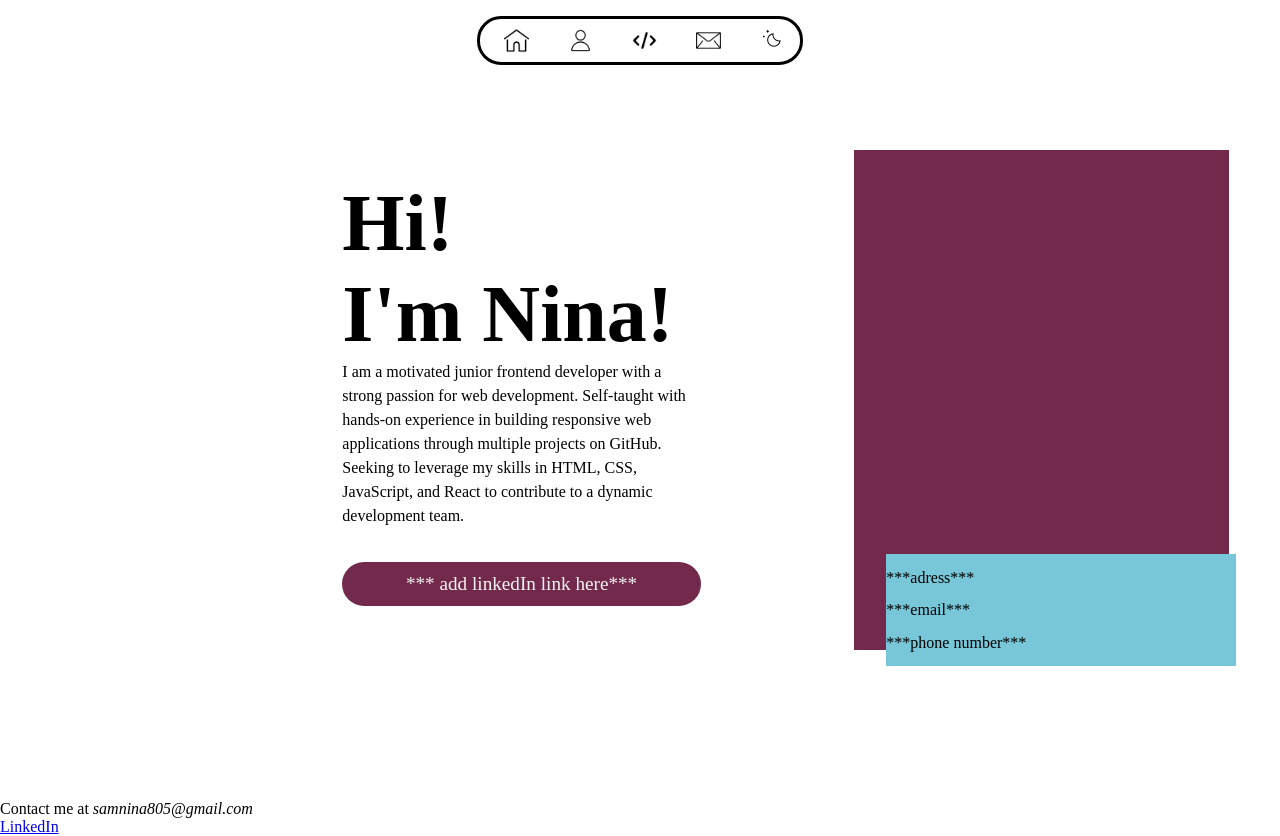
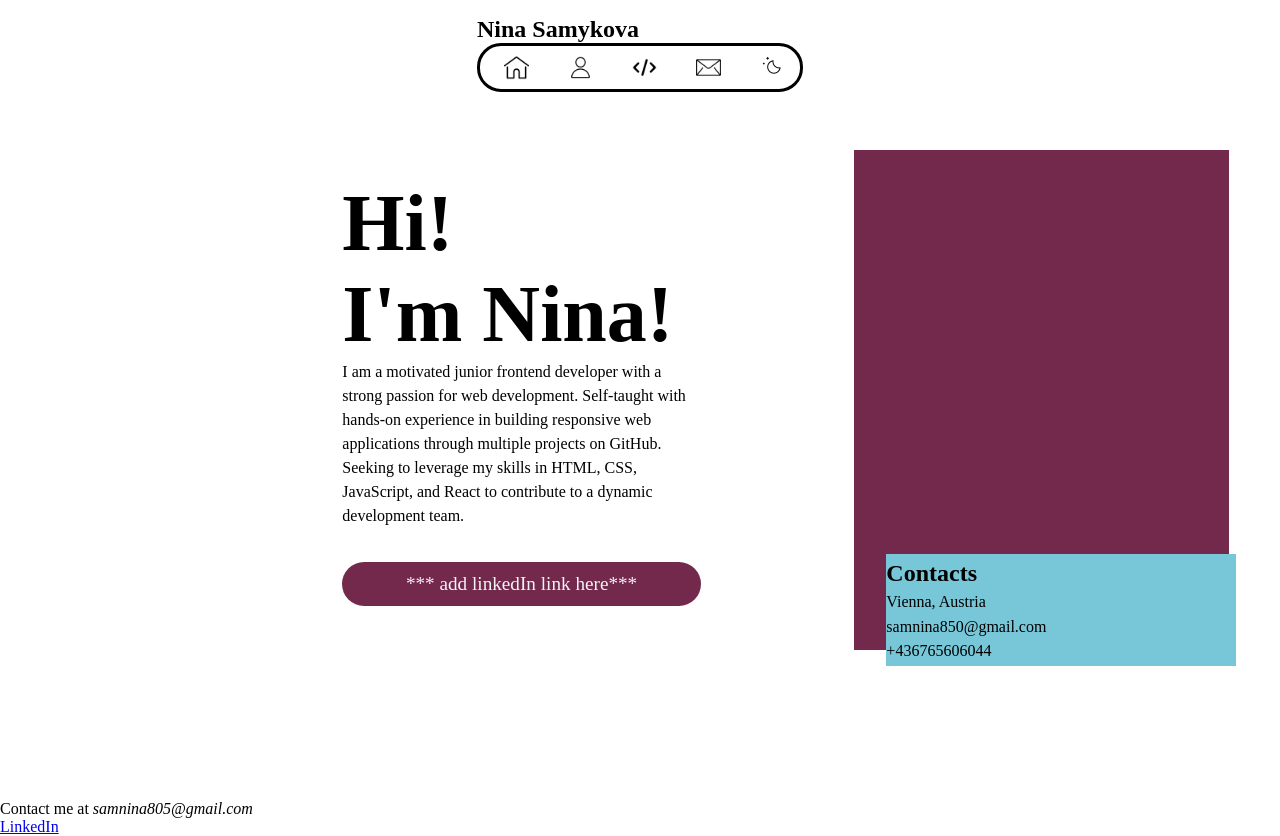
Before and after one commit to Nnisik/my-portfolio, a plain HTML site: page index.html in a window 1280 px wide. Drawn offline with Linux system fonts and the light colour scheme.

Commit message:
reworked page layout

```diff
--- a/index.html
+++ b/index.html
@@ -9,6 +9,10 @@
 <body>
     <header>
         <nav class="nav">
+            <div>
+                <div class="wavy-circle"></div>
+                <h1 class="name">Nina Samykova</h1>
+            </div>
             <article class="container">
                 <ul class="nav-list">
                     <li><a class="link" href="#home"><img class="img" src="./src/icons/home.png" alt=""></a></li>
@@ -21,7 +25,7 @@
         </nav>
     </header>
     <main>
-        <section id="home">
+        <section id="home" class="section">
             <article class="info">
                 <div class="container">
                     <h1 class="header">Hi!<br>I'm Nina!</h1>
@@ -37,18 +41,19 @@
             <aside class="side-container">
                 <div class="photo"></div>
                 <ul class="info">
-                    <li>***adress***</li>
-                    <li>***email***</li>
-                    <li>***phone number***</li>
+                    <h2>Contacts</h2>
+                    <li>Vienna, Austria</li>
+                    <li>samnina850@gmail.com</li>
+                    <li>+436765606044</li>
                 </ul>
             </aside>
             <button id="cv-button">download CV</button>
         </section>
-        <section id="about"></section>
-        <section id="projects"></section>
+        <section id="about" class="section"></section>
+        <section id="projects" class="section"></section>
     </main>
     <footer>
-        <section id="contact">
+        <section id="contact" class="section half-section">
             <h1 class="header"></h1>
             <article>
                 <p>Contact me at <i>samnina805@gmail.com</i></p>
```
